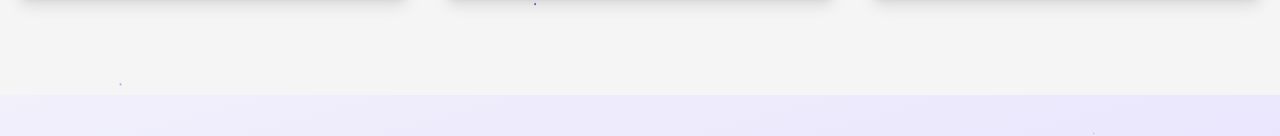
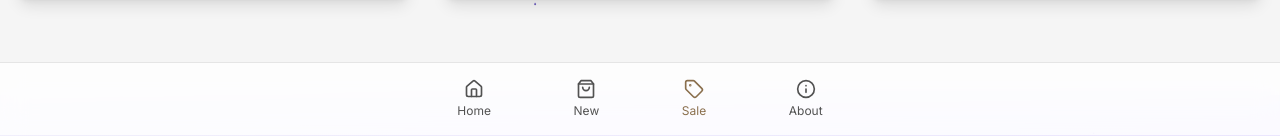
Before and after one commit to BrianKN019/stylish-furniture-haven-15, a React (Vite) app: page /sale in a window 1280 px wide. Shown: the part 665-801 px from the top of the page. Built offline with nearby package versions, Linux system fonts and the light colour scheme.

Commit message:
Add dock menu to pages
Implement dock menu functionality on New Arrivals, Sale, and About pages.

```diff
--- /dev/null
+++ b/src/components/layout/DockMenu.tsx
@@ -0,0 +1,56 @@
+
+import { Home, ShoppingBag, Tag, Info } from 'lucide-react';
+import { Link, useLocation } from 'react-router-dom';
+
+const DockMenu = () => {
+  const location = useLocation();
+
+  const isActive = (path: string) => location.pathname === path;
+
+  return (
+    <div className="fixed bottom-0 left-0 right-0 z-50 p-4 bg-white/80 backdrop-blur-md border-t border-neutral-200">
+      <div className="container mx-auto">
+        <div className="flex justify-around items-center max-w-md mx-auto">
+          <Link
+            to="/"
+            className={`flex flex-col items-center gap-1 transition-colors ${
+              isActive('/') ? 'text-primary' : 'text-neutral-600'
+            }`}
+          >
+            <Home className="w-5 h-5" />
+            <span className="text-xs">Home</span>
+          </Link>
+          <Link
+            to="/new-arrivals"
+            className={`flex flex-col items-center gap-1 transition-colors ${
+              isActive('/new-arrivals') ? 'text-primary' : 'text-neutral-600'
+            }`}
+          >
+            <ShoppingBag className="w-5 h-5" />
+            <span className="text-xs">New</span>
+          </Link>
+          <Link
+            to="/sale"
+            className={`flex flex-col items-center gap-1 transition-colors ${
+              isActive('/sale') ? 'text-primary' : 'text-neutral-600'
+            }`}
+          >
+            <Tag className="w-5 h-5" />
+            <span className="text-xs">Sale</span>
+          </Link>
+          <Link
+            to="/about"
+            className={`flex flex-col items-center gap-1 transition-colors ${
+              isActive('/about') ? 'text-primary' : 'text-neutral-600'
+            }`}
+          >
+            <Info className="w-5 h-5" />
+            <span className="text-xs">About</span>
+          </Link>
+        </div>
+      </div>
+    </div>
+  );
+};
+
+export default DockMenu;
--- a/src/pages/About.tsx
+++ b/src/pages/About.tsx
@@ -3,10 +3,11 @@ import { motion } from 'framer-motion';
 import { SparklesCore } from '@/components/ui/sparkles';
 import Navigation from '@/components/layout/Navigation';
 import Footer from '@/components/layout/Footer';
+import DockMenu from '@/components/layout/DockMenu';
 
 const About = () => {
   return (
-    <div className="min-h-screen bg-neutral-100">
+    <div className="min-h-screen bg-neutral-100 pb-24">
       <Navigation />
 
       <div className="relative">
@@ -84,6 +85,7 @@ const About = () => {
         </div>
       </div>
 
+      <DockMenu />
       <Footer />
     </div>
   );
--- a/src/pages/NewArrivals.tsx
+++ b/src/pages/NewArrivals.tsx
@@ -3,6 +3,7 @@ import { motion } from 'framer-motion';
 import { SparklesCore } from '@/components/ui/sparkles';
 import Navigation from '@/components/layout/Navigation';
 import Footer from '@/components/layout/Footer';
+import DockMenu from '@/components/layout/DockMenu';
 
 const NewArrivals = () => {
   const newArrivals = [
@@ -30,7 +31,7 @@ const NewArrivals = () => {
   ];
 
   return (
-    <div className="min-h-screen bg-neutral-100">
+    <div className="min-h-screen bg-neutral-100 pb-24">
       <Navigation />
 
       <div className="relative">
@@ -86,6 +87,7 @@ const NewArrivals = () => {
         </div>
       </div>
 
+      <DockMenu />
       <Footer />
     </div>
   );
--- a/src/pages/Sale.tsx
+++ b/src/pages/Sale.tsx
@@ -4,6 +4,7 @@ import { SparklesCore } from '@/components/ui/sparkles';
 import Navigation from '@/components/layout/Navigation';
 import Footer from '@/components/layout/Footer';
 import { Badge } from '@/components/ui/badge';
+import DockMenu from '@/components/layout/DockMenu';
 
 const Sale = () => {
   const saleItems = [
@@ -34,7 +35,7 @@ const Sale = () => {
   ];
 
   return (
-    <div className="min-h-screen bg-neutral-100">
+    <div className="min-h-screen bg-neutral-100 pb-24">
       <Navigation />
 
       <div className="relative">
@@ -95,6 +96,7 @@ const Sale = () => {
         </div>
       </div>
 
+      <DockMenu />
       <Footer />
     </div>
   );
```
